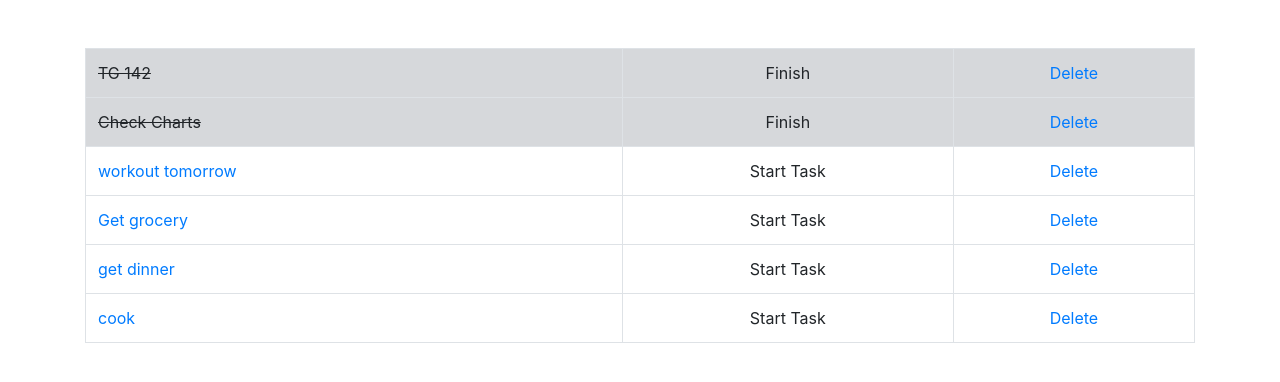
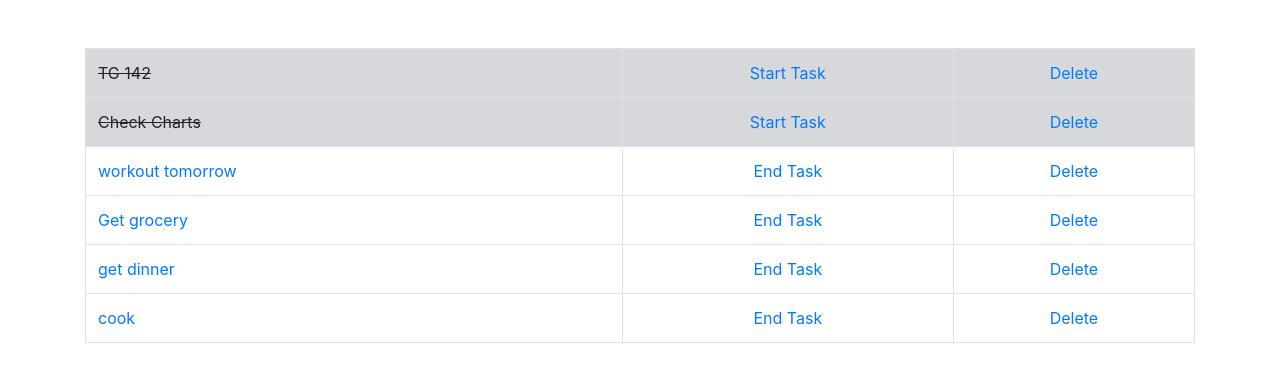
Before and after one commit to mrmushfiq/todo-app-django3, a Django app: page / in a window 1280 px wide. Shown: the part 56-438 px from the top of the page. Run offline with Django 3.2, Linux system fonts and the light colour scheme; data comes from the database, SQL or seed files in the repository; both versions use the stored data as it was after the commit; some libraries are stand-ins or nearby versions.

Commit message:
Added activate and deactivate task features

```diff
--- a/todo_list/templates/home.html
+++ b/todo_list/templates/home.html
@@ -20,13 +20,13 @@
             {% if things.completed %}
                 <tr class="table-secondary">
                     <td class="striker">{{things.item}}</td>
-                    <td><center>Finish</center></td>
+                    <td><center><a href="{% url 'activate' things.id %}">Start Task</a></center></td>
                     <td><center><a href="{% url 'delete' things.id %}">Delete</a></center></td>
                 </tr>
             {% else %}
                 <tr>
                     <td><a href="{% url 'edit' things.id %}">{{things.item}}</a></td>
-                    <td><center>Start Task</center></td>
+                    <td><center><a href="{% url 'deactivate' things.id %}">End Task</a></center></td>
                     <td><center><a href="{% url 'delete' things.id %}">Delete</a></center></td>
                 </tr>
             {% endif %}
--- a/todo_list/urls.py
+++ b/todo_list/urls.py
@@ -5,5 +5,7 @@ urlpatterns = [
     path('', views.home, name = 'home'),
     path('about/', views.about, name= 'about'),
     path('delete/<list_id>', views.delete, name='delete'),
-    path('edit/<list_id>', views.edit, name='edit')
+    path('edit/<list_id>', views.edit, name='edit'),
+    path('activate/<list_id>', views.activate, name='activate'),
+    path('deactivate/<list_id>', views.deactivate, name='deactivate')
 ]
--- a/todo_list/views.py
+++ b/todo_list/views.py
@@ -26,6 +26,18 @@ def delete(request, list_id):
     messages.success(request, ('Item has been Deleted!'))
     return redirect ('home')
 
+def activate(request, list_id):
+    item = List.objects.get(pk=list_id)
+    item.completed = False
+    item.save()
+    return redirect('home')
+
+def deactivate(request, list_id):
+    item = List.objects.get(pk=list_id)
+    item.completed = True
+    item.save()
+    return redirect('home')
+
 def edit(request, list_id):
     if request.method == 'POST':
         item = List.objects.get(pk=list_id)
```
Also changed, not shown: db.sqlite3.
